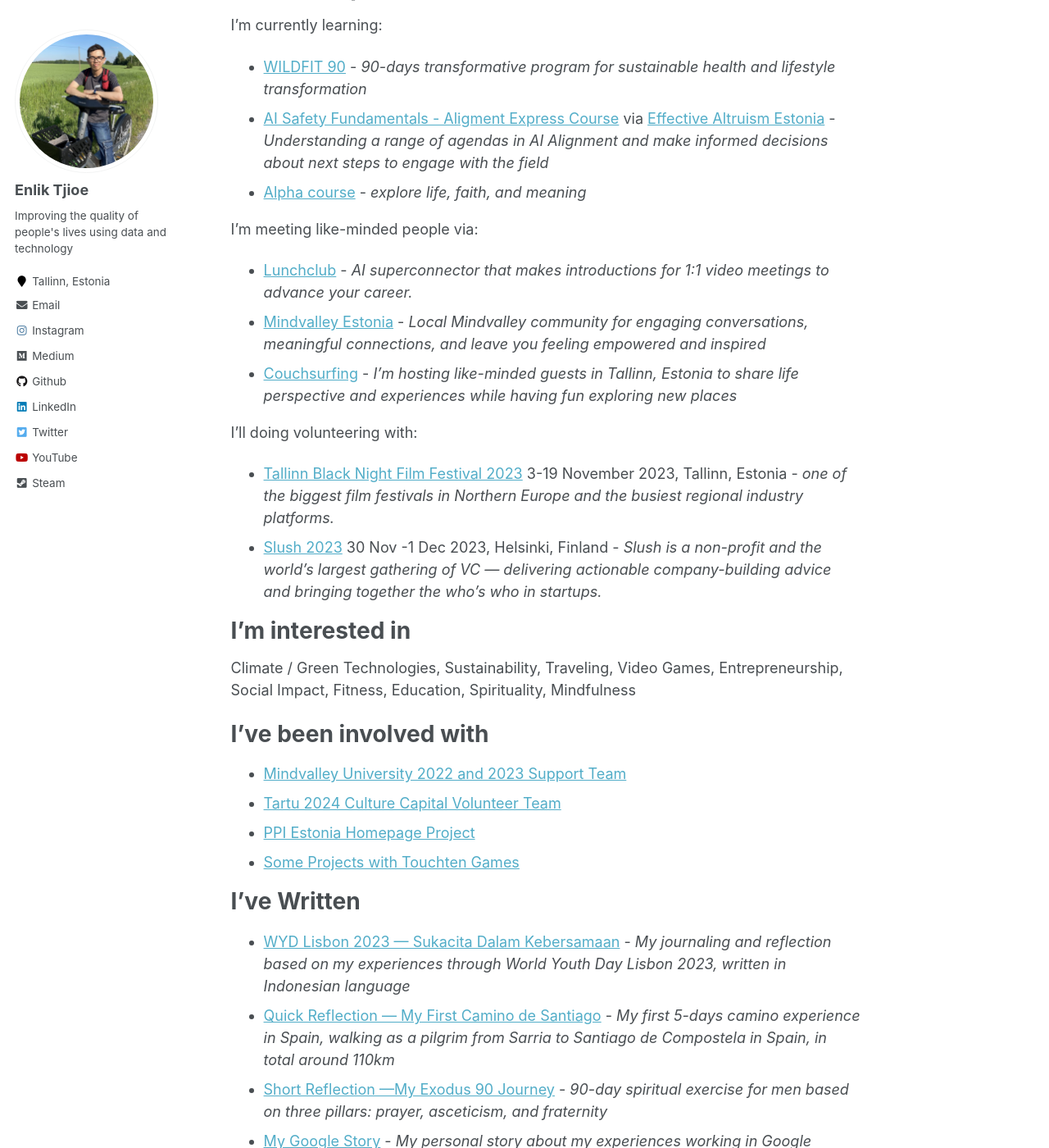
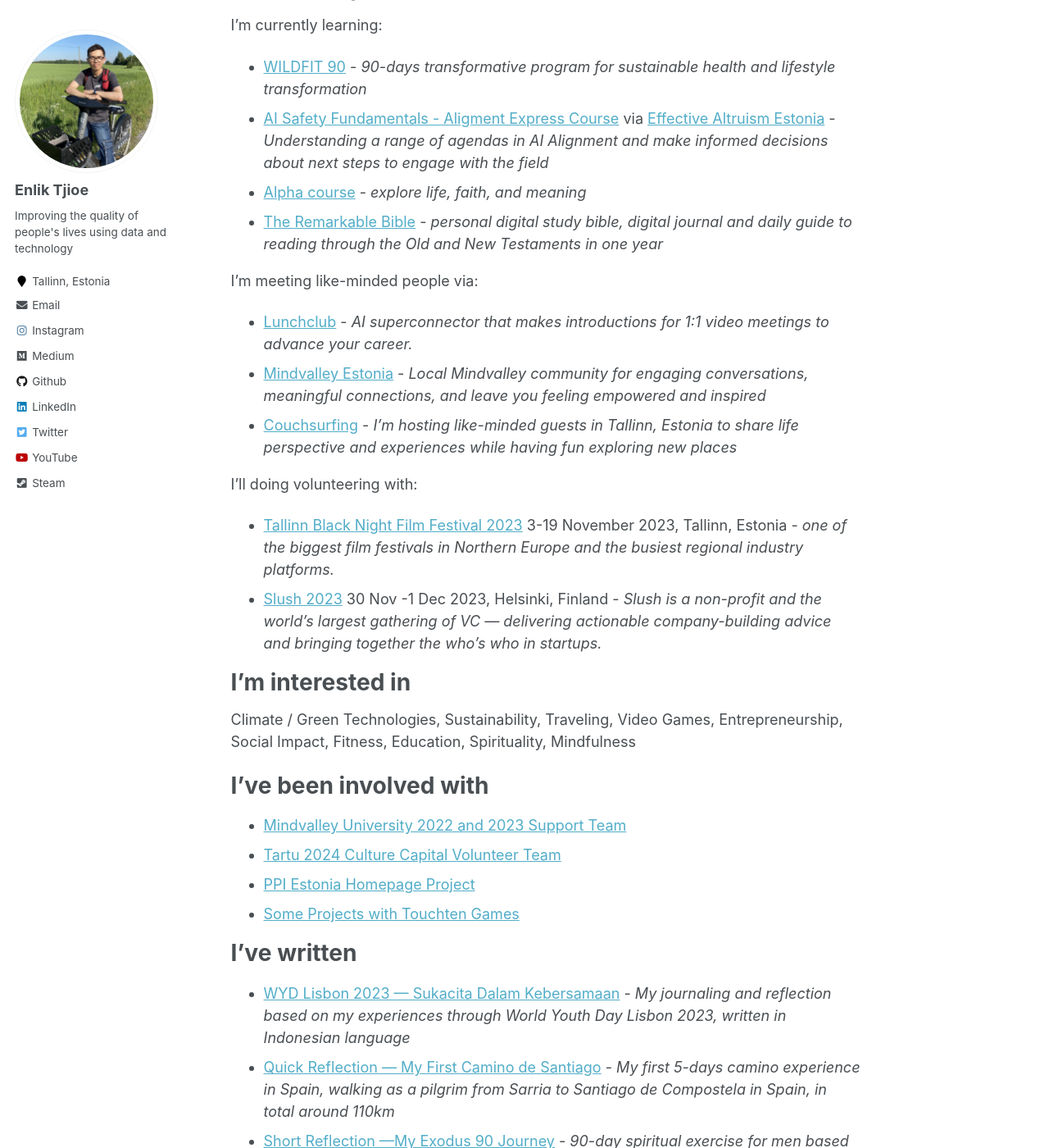
Before and after one commit to enliktjioe/enliktjioe.github.io, a Jekyll site: the page built from _pages/about.md, in a window 1280 px wide and 1400 px high, scrolled down 294 px. Shown: the whole window at 82% size. Built offline with Jekyll 4.4.1, drawn with Linux system fonts in a browser that asks for light colours; some of the changed text lies outside the part shown.

Commit message:
add The Remarkable Bible

```diff
--- a/_pages/about.md
+++ b/_pages/about.md
@@ -18,6 +18,7 @@ I'm currently learning:
 - [WILDFIT 90](https://getwildfit.com/get-started/) - *90-days transformative program for sustainable health and lifestyle transformation*
 - [AI Safety Fundamentals - Aligment Express Course](https://course.aisafetyfundamentals.com/alignment) via [Effective Altruism Estonia](https://www.efektiivnealtruism.org/about) -  *Understanding a range of agendas in AI Alignment and make informed decisions about next steps to engage with the field*
 - [Alpha course](https://www.focuschurch.ee/alpha) - *explore life, faith, and meaning*
+- [The Remarkable Bible](https://remarkablebible.com/) - *personal digital study bible, digital journal and daily guide to reading through the Old and New Testaments in one year*
 
 I'm meeting like-minded people via:
 
@@ -41,18 +42,18 @@ Climate / Green Technologies, Sustainability, Traveling, Video Games, Entreprene
 - [PPI Estonia Homepage Project](http://estonia.ppi.id/)
 - [Some Projects with Touchten Games](https://enlikstefanus.wixsite.com/enliktjioe)
 
-# I've Written
+# I've written
 
 - [WYD Lisbon 2023 — Sukacita Dalam Kebersamaan](https://enliktjioe.medium.com/wyd-lisbon-2023-sukacita-dalam-kebersamaan-b3e4fb0bc3ed) - *My journaling and reflection based on my experiences through World Youth Day Lisbon 2023, written in Indonesian language*
 - [Quick Reflection — My First Camino de Santiago](https://enliktjioe.medium.com/quick-reflection-my-first-camino-de-santiago-3587e8978109) - *My first 5-days camino experience in Spain, walking as a pilgrim from Sarria to Santiago de Compostela in Spain, in total around 110km*
 - [Short Reflection —My Exodus 90 Journey](https://enliktjioe.medium.com/short-reflection-my-exodus-90-journey-18ce3a840abe) - *90-day spiritual exercise for men based on three pillars: prayer, asceticism, and fraternity*
 - [My Google Story](https://enliktjioe.wordpress.com/2017/05/26/my-google-story/) - *My personal story about my experiences working in Google Sydney (Australia) as a hospitality worker in 2016-2017*
 
-# I'm Reading
+# I'm reading
 
 [Goodreads Enlik](https://goodreads.com/enlik)
 
-# I'm Playing
+# I'm playing
 
 - [The Legend of Zelda: Tears of the Kingdom](https://zelda.nintendo.com/tears-of-the-kingdom/) (Nintendo Switch)
 - [Monster Hunter Now](https://monsterhunternow.com/en) (iOS / Android)
```
